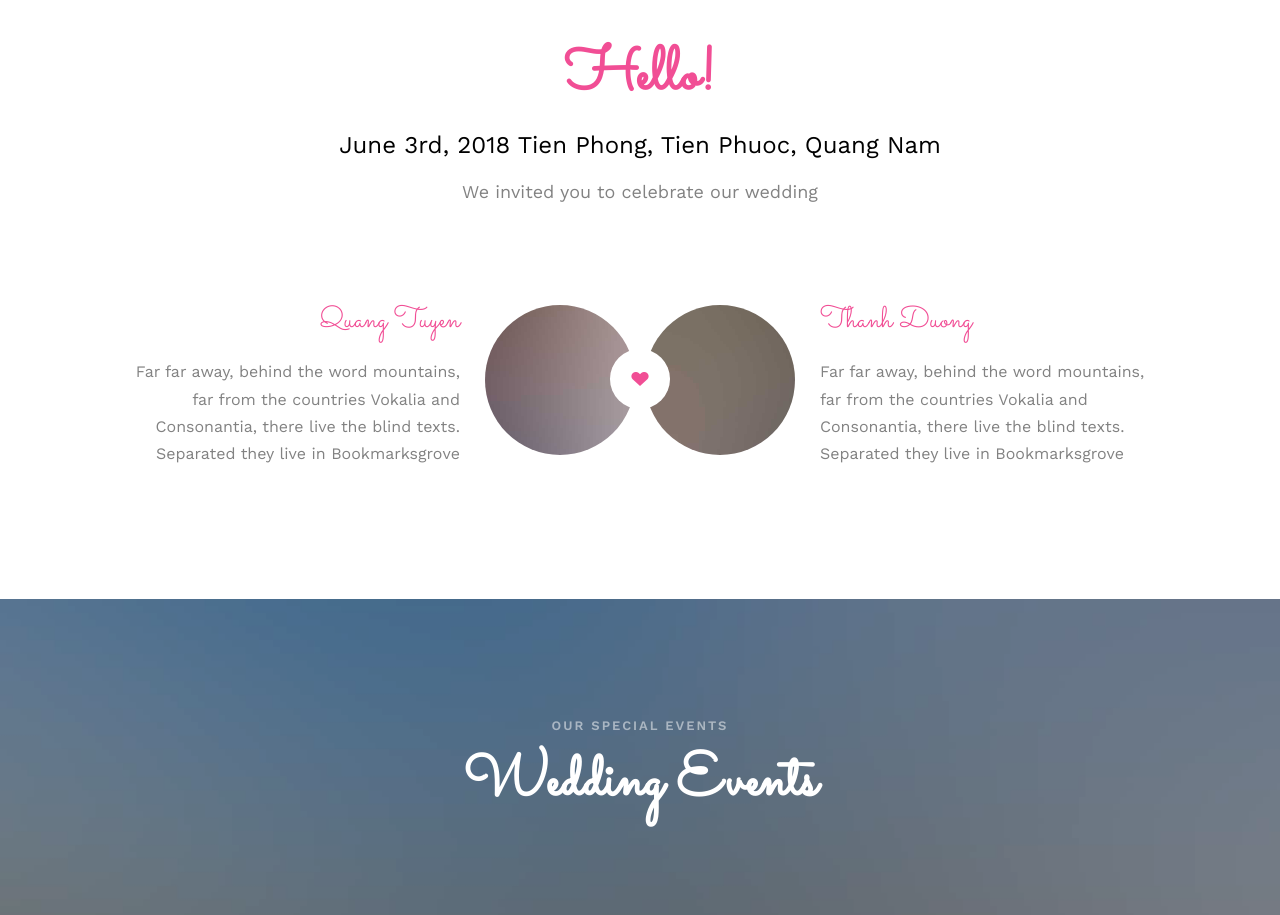
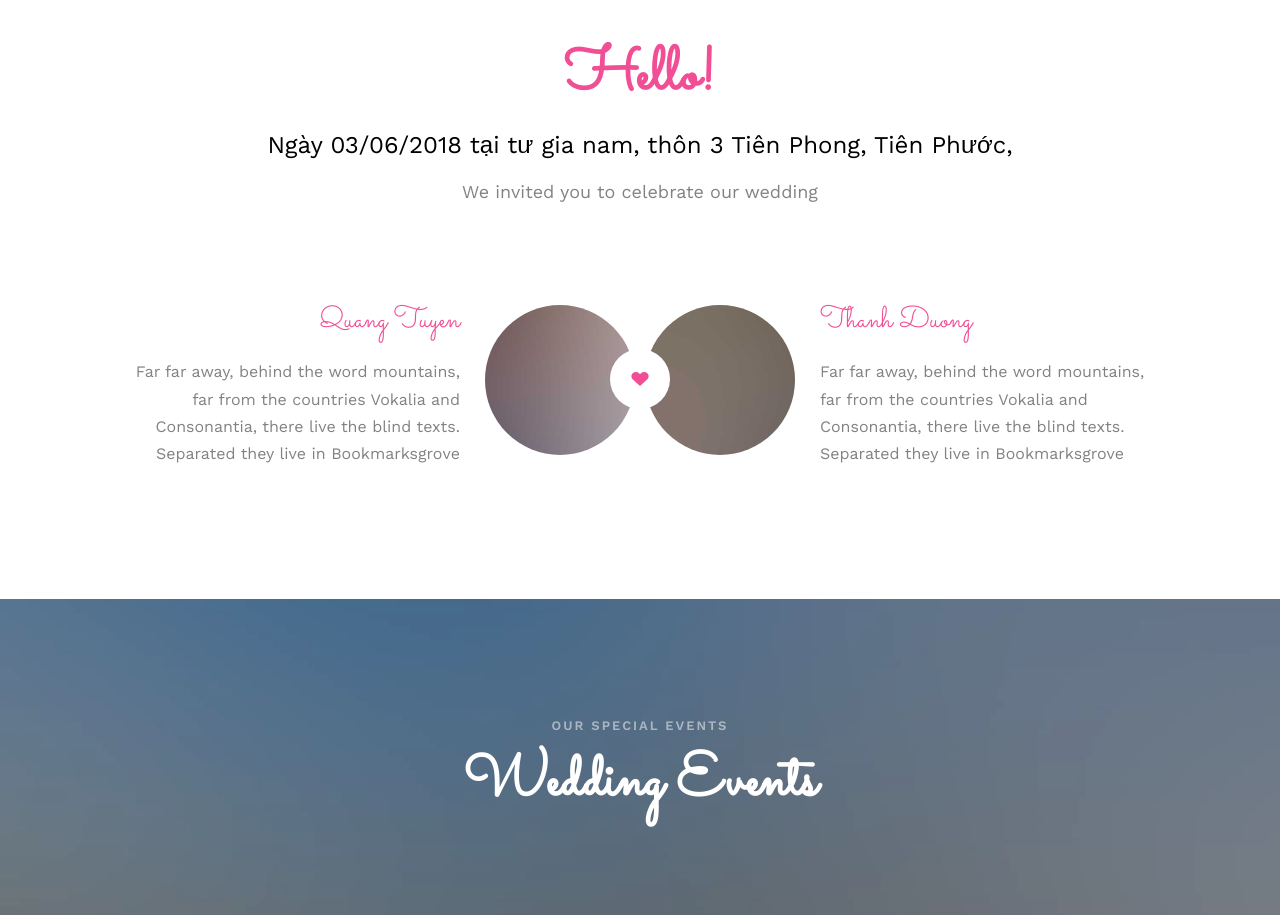
Before and after one commit to tuyenvquang/tuyenvquang.github.io, a plain HTML site: page index.html in a window 1280 px wide. Shown: the part 980-1895 px from the top of the page. Drawn offline with nearby package versions, Linux system fonts and the light colour scheme; files whose address does not match are found by name.

Commit message:
Update index.html

```diff
--- a/index.html
+++ b/index.html
@@ -129,7 +129,7 @@
 			<div class="row">
 				<div class="col-md-8 col-md-offset-2 text-center fh5co-heading animate-box">
 					<h2>Hello!</h2>
-					<h3>June 3rd, 2018 Tien Phong, Tien Phuoc, Quang Nam</h3>
+					<h3>Ngày 03/06/2018 tại tư gia nam, thôn 3 Tiên Phong, Tiên Phước, </h3>
 					<p>We invited you to celebrate our wedding</p>
 				</div>
 			</div>
```
